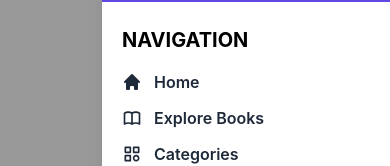
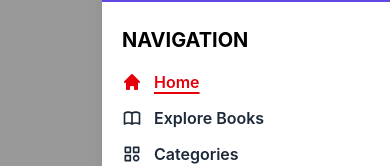
Before and after one commit to raushan-sinha/book-byte, a React (Vite) app: page / in a window 390 px wide. Both pictures are taken after a click on the button 361 px from the left and 29 px from the top of the page. Shown: the part 180-346 px from the top of the page. Built offline with nearby package versions, Linux system fonts and the light colour scheme.

Commit message:
Implemented the logic for Current page status with Active link

```diff
--- a/src/components/layout/navbar/MobileMenu.tsx
+++ b/src/components/layout/navbar/MobileMenu.tsx
@@ -5,11 +5,12 @@ import { MdPrivacyTip } from "react-icons/md";
 import { FiPhone } from "react-icons/fi";
 import { TbFileText } from "react-icons/tb";
 import { navLinks } from "./navLinksData";
-import { Link } from "react-router-dom";
+import { Link, useLocation } from "react-router-dom";
 import { RxCross2 } from "react-icons/rx";
 
 const MobileMenu: React.FC = () => {
 	const [open, setOpen] = useState<boolean>(false);
+	const location = useLocation();
 
 	return (
 		<div className="relative lg:hidden flex justify-end">
@@ -62,7 +63,7 @@ const MobileMenu: React.FC = () => {
 											<li key={idx}>
 												<Link
 													to={link.path}
-													className="flex items-center gap-3 text-gray-800 hover:text-red-600 text-base font-semibold">
+													className={`${location.pathname === link.path ? 'underline underline-offset-4 decoration-2 text-red-600' : ''} flex items-center gap-3 text-gray-800 hover:text-red-600 text-base font-semibold`}>
 													<Icon size={20} />
 													{link.name}
 												</Link>
```
